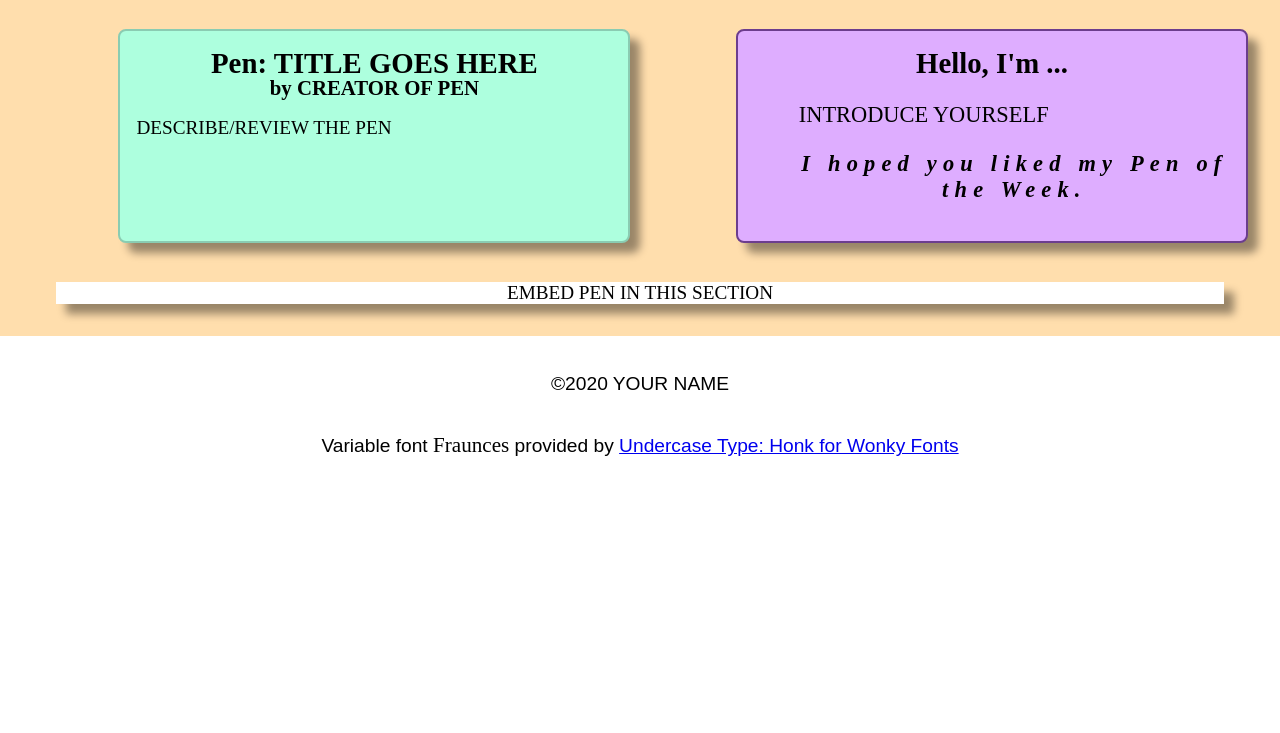
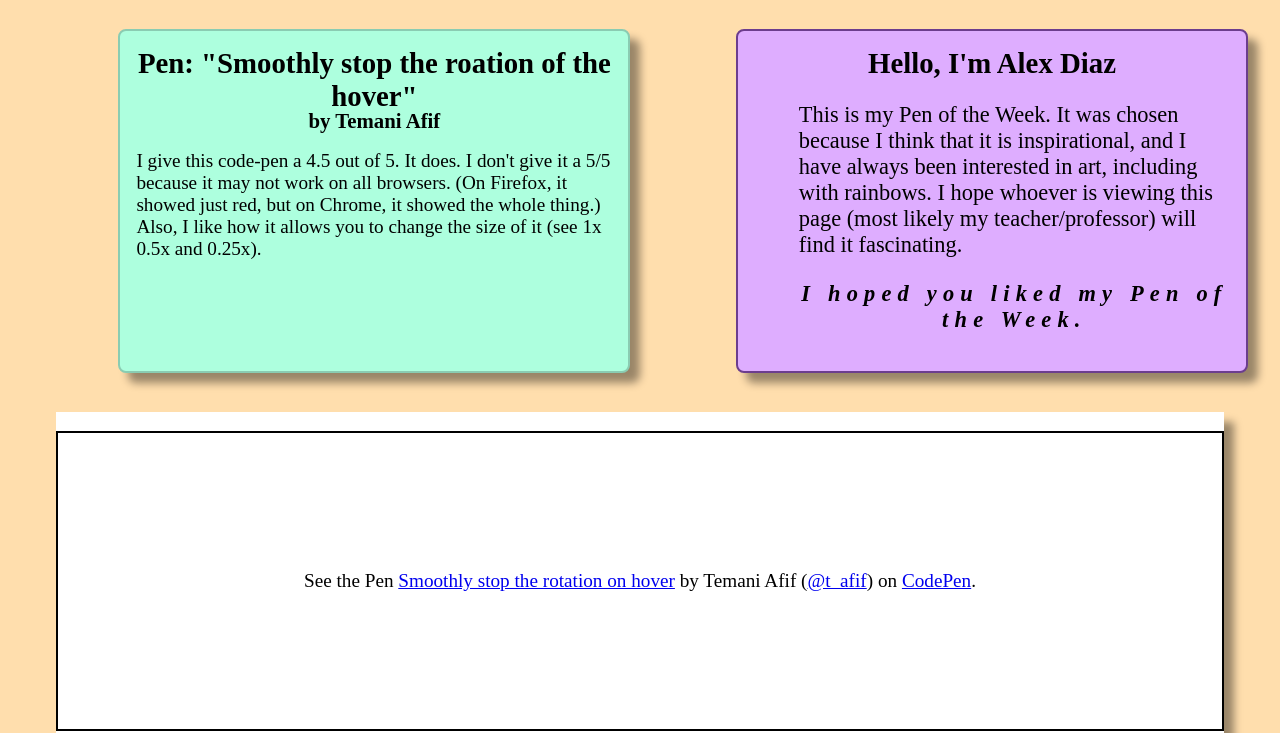
Before and after one commit to RVCC-IDMX/embed-codepen-PixelatedWebDesigns, a plain HTML site: page index.html in a window 1280 px wide. Shown: the part 67-800 px from the top of the page. Drawn offline with Linux system fonts and the light colour scheme; a script that the page names is missing; a web font is replaced by a local one.

Commit message:
Add content to index.html

```diff
--- a/index.html
+++ b/index.html
@@ -16,24 +16,23 @@
 
       <main>
         <article>
-          <h2>Pen: TITLE GOES HERE</h2>
-          <h3>by CREATOR OF PEN</h3>
-          <p>DESCRIBE/REVIEW THE PEN</p>
+          <h2>Pen: "Smoothly stop the roation of the hover"</h2>
+          <h3>by Temani Afif</h3>
+          <p>I give this code-pen a 4.5 out of 5. It does. I don't give it a 5/5 because it may not work on all browsers. (On Firefox, it showed just red, but on Chrome, it showed the whole thing.) Also, I like how it allows you to change the size of it (see 1x 0.5x and 0.25x).</p>
         </article>
-        <section>EMBED PEN IN THIS SECTION</section>
+        <section><p class="codepen" data-height="300" data-default-tab="html,result" data-slug-hash="XWQMPqY" data-user="t_afif" style="height: 300px; box-sizing: border-box; display: flex; align-items: center; justify-content: center; border: 2px solid; margin: 1em 0; padding: 1em;"> <span>See the Pen <a href="https://codepen.io/t_afif/pen/XWQMPqY"> Smoothly stop the rotation on hover</a> by Temani Afif (<a href="https://codepen.io/t_afif">@t_afif</a>) on <a href="https://codepen.io">CodePen</a>.</span> </p> <script async src="https://cpwebassets.codepen.io/assets/embed/ei.js"></script></section>
         <aside>
-          <h2>Hello, I'm ...</h2>
-          <p>INTRODUCE YOURSELF</p>
+          <h2>Hello, I'm Alex Diaz</h2>
+          <p>This is my Pen of the Week. It was chosen because I think that it is inspirational, and I have always been interested in art, including with rainbows. I hope whoever is viewing this page (most likely my teacher/professor) will find it fascinating.</p>
           <p class="bye">I hoped you liked my Pen of the Week.</p>
         </aside>
       </main>
       <footer class="sans-serif">
-        <p>&copy;2020 YOUR NAME</p>
+        <p>&copy;2024 Alexander Diaz</p>
         <p>
           Variable font <span class="serif">Fraunces</span> provided by
           <a href="https://github.com/undercasetype/Fraunces"
-            >Undercase Type: Honk for Wonky Fonts</a
-          >
+            >Undercase Type: Honk for Wonky Fonts</a>
         </p>
       </footer>
     </div>
```
